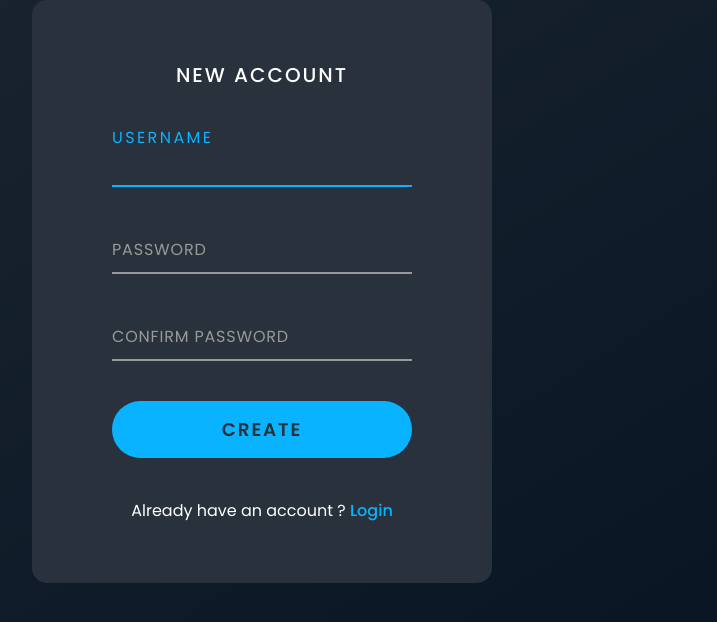
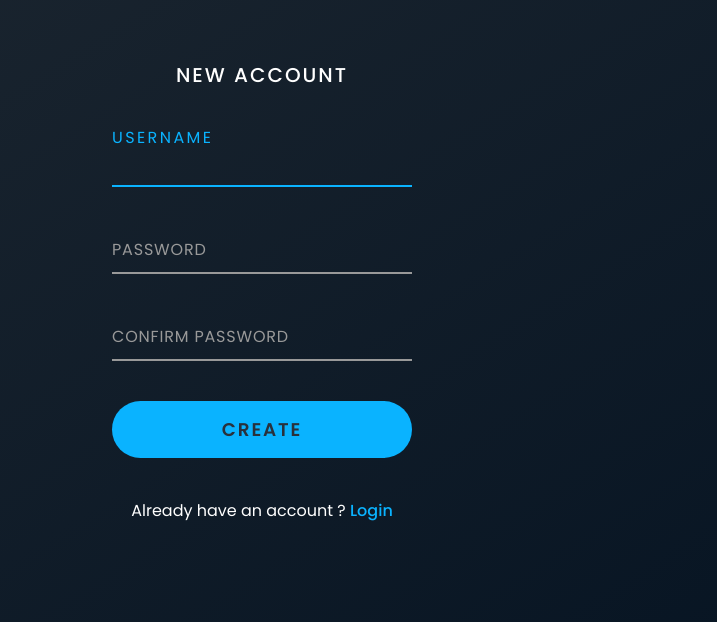
Before and after one commit to Yudin101/TODO-List, a Flask app: page /register in a window 1280 px wide. Shown: the top 622 px of the page, without its empty margins (378-1095 px from the left). Run offline with Flask 3, Linux system fonts and the light colour scheme; some libraries are stand-ins or nearby versions.

Commit message:
removed bg of login-register

```diff
--- a/static/styles.css
+++ b/static/styles.css
@@ -34,12 +34,12 @@ main{
 }
 
 .login-register{
-	background: var(--bgClr);
+/*	background: var(--bgClr);*/
 	padding: 60px 80px 60px;
 	text-align: center;
 	display: flex;
 	flex-direction: column;
-	border-radius: 15px;
+/*	border-radius: 15px;*/
 }
 
 .login-register h2{
```
